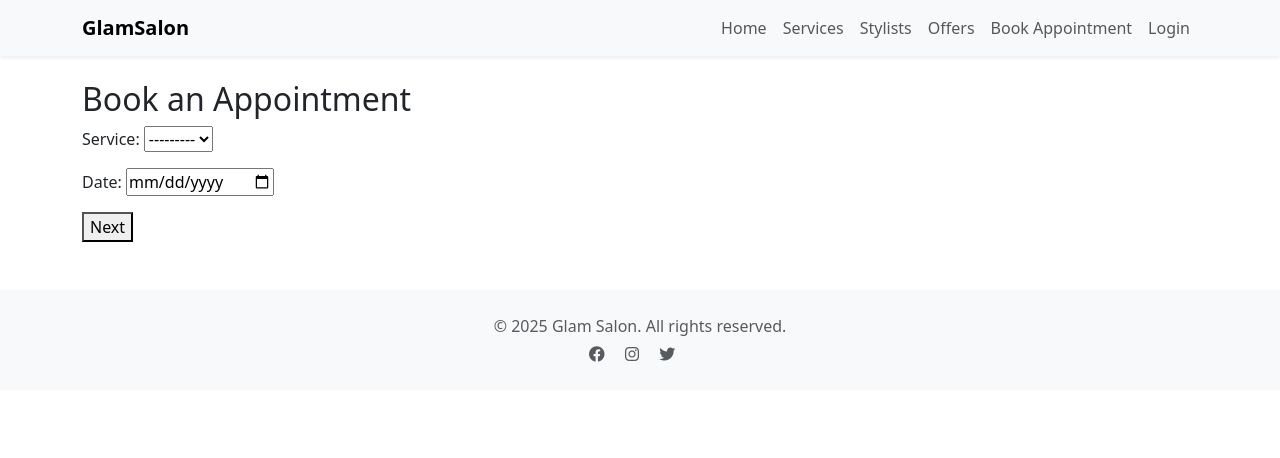
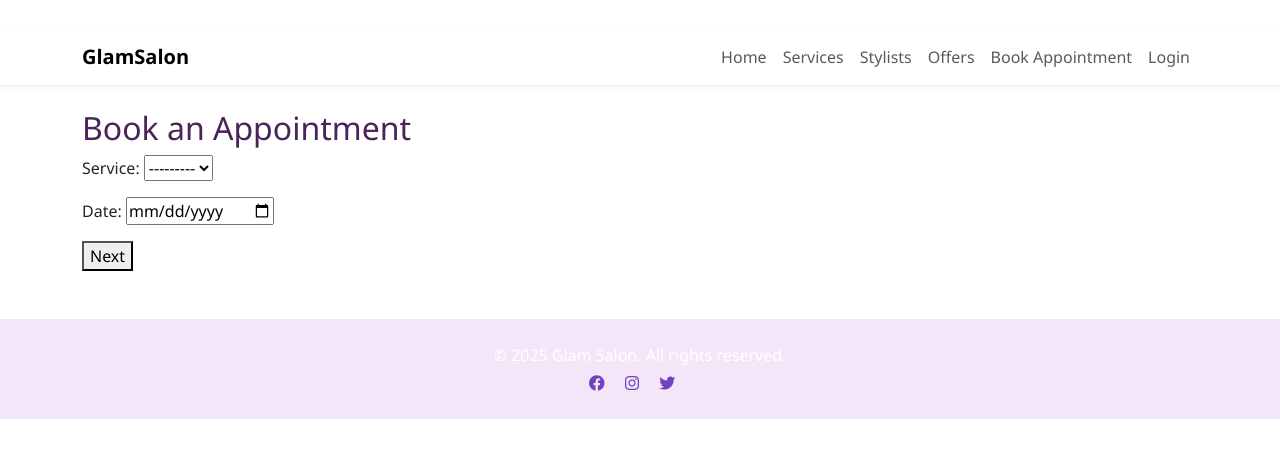
Before and after one commit to Tharushi-Perera/appointment_system, a Django app: page /book/ in a window 1280 px wide. Shown: the top 458 px of the page. Run offline with Django 3.2, Linux system fonts and the light colour scheme; the visitor is signed in with stand-in values (Sample User, id 1); data that the repository does not hold is empty.

Commit message:
Linked custom purple styles to base.html layout

```diff
--- a/templates/base.html
+++ b/templates/base.html
@@ -7,15 +7,27 @@
 
     <!-- ✅ Bootstrap CSS -->
     <link href="https://cdn.jsdelivr.net/npm/bootstrap@5.3.0/dist/css/bootstrap.min.css" rel="stylesheet">
-    <!-- Font Awesome for Icons -->
+
+    <!-- ✅ Font Awesome -->
     <link rel="stylesheet" href="https://cdnjs.cloudflare.com/ajax/libs/font-awesome/6.0.0-beta3/css/all.min.css">
+
+    <!-- ✅ Your custom CSS -->
+    {% load static %}
+    <link rel="stylesheet" href="{% static 'css/style.css' %}">
 </head>
+
 <body>
 
-
+<!-- ✅ Topbar Contact Info -->
+<div class="topbar text-white py-1">
+  <div class="container d-flex justify-content-between">
+    <small><i class="fas fa-phone me-1"></i> +94 11 234 5678</small>
+    <small><i class="fas fa-envelope me-1"></i> info@glamsalon.lk</small>
+  </div>
+</div>
 
 <!-- ✅ Navbar -->
-<nav class="navbar navbar-expand-lg navbar-light bg-light sticky-top shadow-sm">
+<nav class="navbar navbar-expand-lg sticky-top shadow-sm purple-navbar">
   <div class="container">
     <a class="navbar-brand fw-bold" href="/">GlamSalon</a>
     <button class="navbar-toggler" type="button" data-bs-toggle="collapse" data-bs-target="#navbarNav">
@@ -40,7 +52,7 @@
 </div>
 
 <!-- ✅ Footer -->
-<footer class="bg-light text-center text-muted py-4 mt-5">
+<footer class="custom-footer text-center text-white py-4 mt-5">
   <div class="container">
     <p class="mb-1">&copy; 2025 Glam Salon. All rights reserved.</p>
     <div>
@@ -51,6 +63,8 @@
   </div>
 </footer>
 
+
+
 <!-- ✅ Bootstrap JS -->
 <script src="https://cdn.jsdelivr.net/npm/bootstrap@5.3.0/dist/js/bootstrap.bundle.min.js"></script>
 </body>
```
